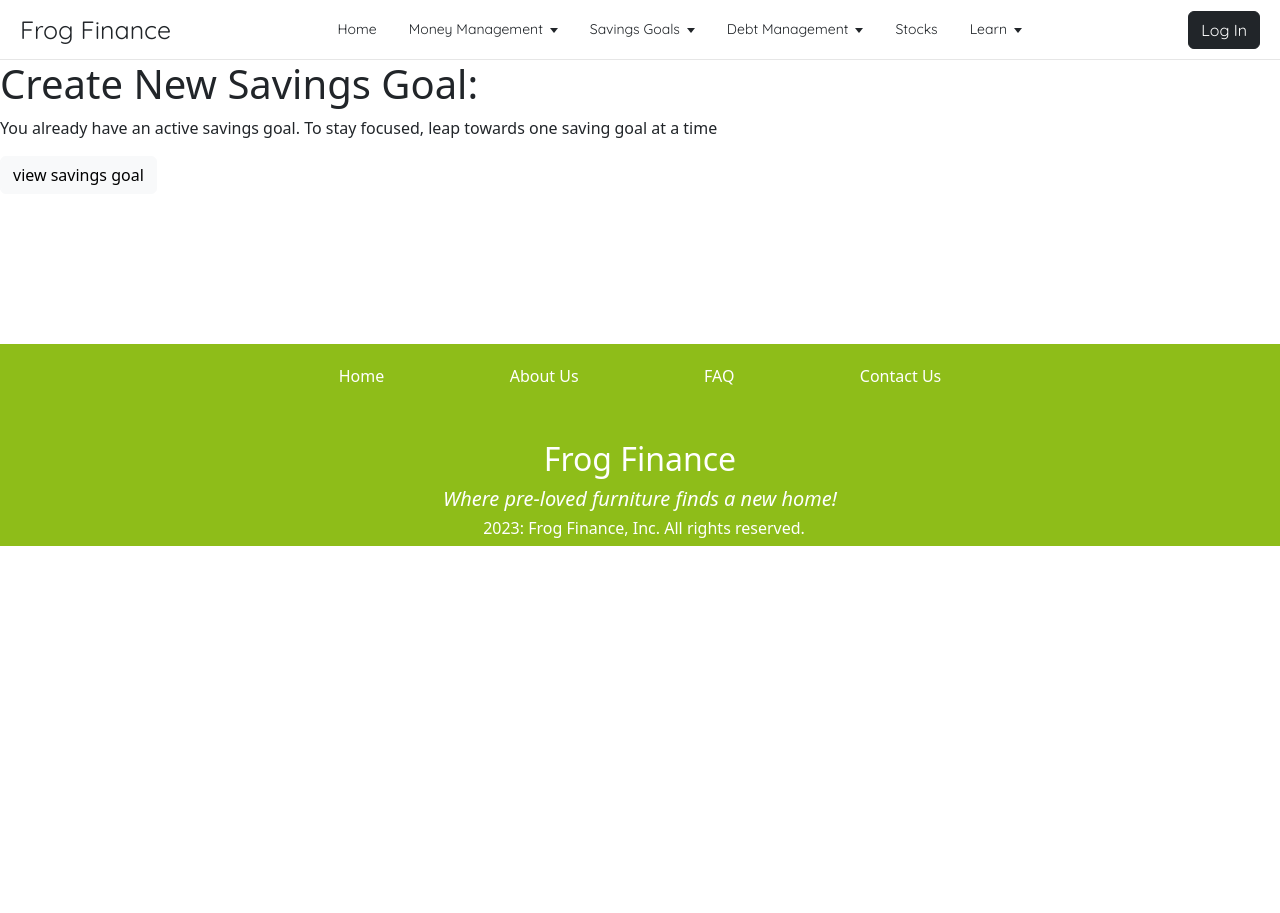
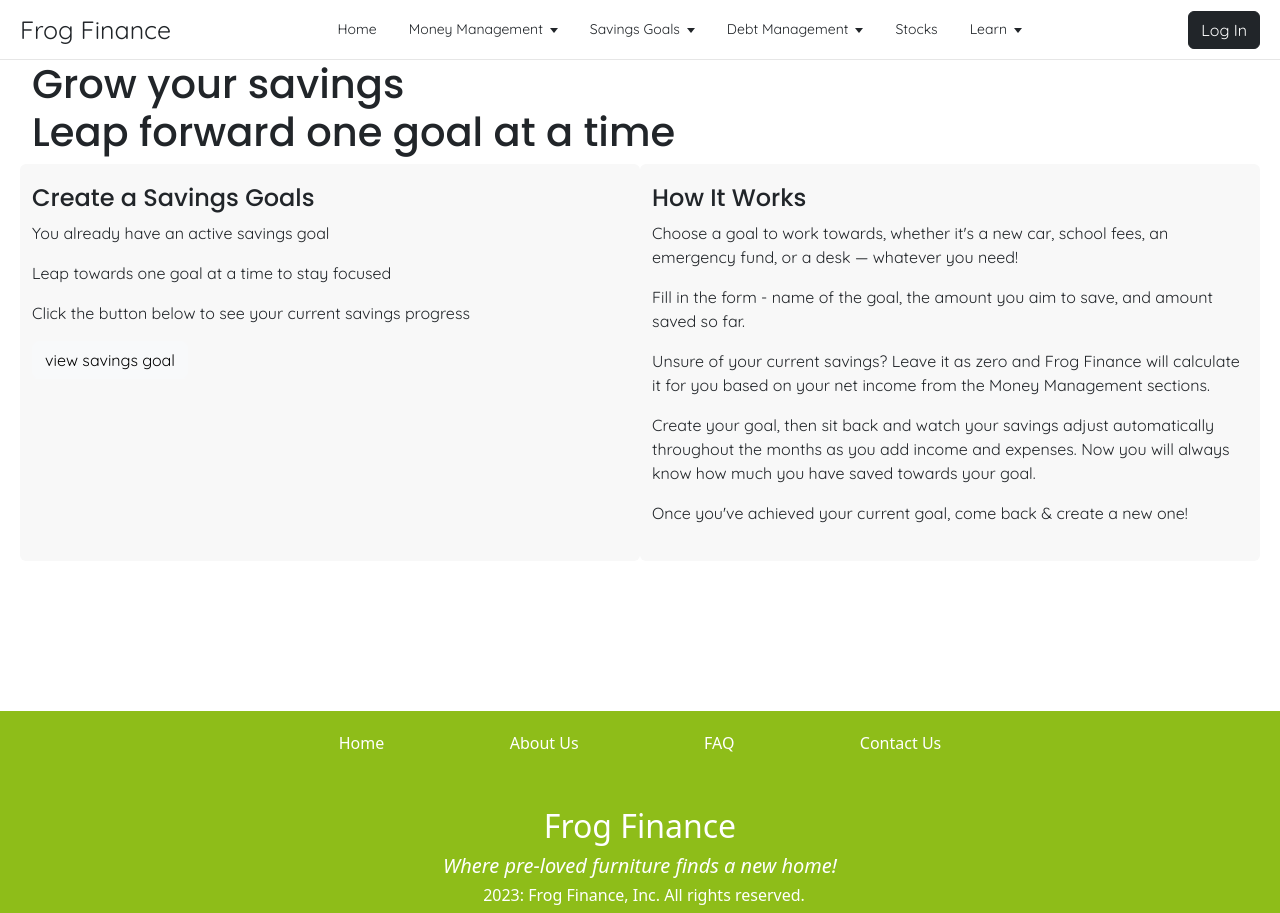
Before and after one commit to Shamayal/frog-finance, a React (Create React App) app in the folder frontend/client/: page /savings/add in a window 1280 px wide. Before the commit the page ends 800 px from the top, so only its background shows below. Built offline with nearby package versions, Linux system fonts and the light colour scheme; no server answers.

Commit message:
complete styling for Create Savings page

```diff
--- a/frontend/client/src/components/savings/CreateSavingsGoal.jsx
+++ b/frontend/client/src/components/savings/CreateSavingsGoal.jsx
@@ -5,13 +5,12 @@ import 'bootstrap/dist/css/bootstrap.css';
 import { Toaster, toast } from 'react-hot-toast';
 
 const CreateSavingsGoal = () => {
+  const { createSavingsGoal, currentSavingsGoal, viewSavingsGoal } = useSavingsHook();
+  const navigate = useNavigate();
+
   const [savingName, setSavingName] = useState("")
   const [goalAmount, setGoalAmount] = useState("")
   const [currentAmount, setCurrentAmount] = useState("")
-
-  const navigate = useNavigate();
-
-  const { createSavingsGoal, currentSavingsGoal, viewSavingsGoal } = useSavingsHook();
 
   const handleClick = (event) => {
     event.preventDefault()
@@ -26,22 +25,27 @@ const CreateSavingsGoal = () => {
   }, []);
 
   return (
-    <div>
-      <h1>Create New Savings Goal: </h1>
+      <div className='wrapper savings-goal-section font-quicksand '>
+        <h1 className='font-poppins'>Grow your savings <br /> Leap forward one goal at a time</h1>
 
+
+          <main className='row justify-content-between'>
+            <section className='col create-savings-container bg-lightgray rounded-md'>
+              <h4 className='font-poppins'> Create a Savings Goals </h4>
               {currentSavingsGoal &&
-        <div>
-          <p>You already have an active savings goal. To stay focused, leap towards one saving goal at a time</p>
+                <div className='create-savings-text-bg rounded-md'>
+                  <p>You already have an active savings goal</p>
+                  <p>Leap towards one goal at a time to stay focused</p>
+                  <p>Click the button below to see your current savings progress</p>
                   <button className='btn btn-light' onClick={() => navigate("/savings/progress")}>view savings goal</button>
                 </div>
               }
 
               {!currentSavingsGoal &&
-
-        <form action="">
+                <form className='create-savings-text-bg rounded-md'>
 
                   <label htmlFor="saving_name">
-            What are you saving for? Enter your goal name:
+                    What are you saving for?
                   </label>
                   <input
                     type="text"
@@ -52,11 +56,8 @@ const CreateSavingsGoal = () => {
                     onChange={(event) => setSavingName(event.target.value)}
                   />
 
-          <br />
-
-
                   <label htmlFor="goal_amount">
-            How much do you need to save to reach this goal?
+                    How much do you need to save?
                   </label>
                   <input
                     type="number" value={goalAmount}
@@ -66,10 +67,8 @@ const CreateSavingsGoal = () => {
                     onChange={(event) => setGoalAmount(event.target.value)}
                   />
 
-          <br />
-
                   <label htmlFor="current_amount">
-            How much have you already saved towards this goal?
+                    How much have you already saved?
                   </label>
                   <input
                     type="number"
@@ -79,15 +78,24 @@ const CreateSavingsGoal = () => {
                     placeholder='$0'
                     onChange={(event) => setCurrentAmount(event.target.value)}
                   />
-
+                  <br />
                   <br />
 
                   <button className='btn btn-light' type="submit" onClick={handleClick}>Create Goal</button>
                 </form>
+              }
+            </section>
 
-      }
+            <section className='col savings-page-how-it-works bg-lightgray rounded-md'>
+              <h4 className='font-poppins'> How It Works</h4>
+              <p> Choose a goal to work towards, whether it's a new car, school fees, an emergency fund, or a desk — whatever you need! </p>
+              <p>Fill in the form - name of the goal, the amount you aim to save, and amount saved so far. </p>
+              <p> Unsure of your current savings? Leave it as zero and Frog Finance will calculate it for you based on your net income from the Money Management sections.</p>
+              <p> Create your goal, then sit back and watch your savings adjust automatically throughout the months as you add income and expenses. Now you will always know how much you have saved towards your goal.</p>
+              <p>Once you've achieved your current goal, come back & create a new one!</p>
+            </section>
 
-
+          </main>
 
       </div>
   )
--- /dev/null
+++ b/frontend/client/src/styles/savings.css
@@ -0,0 +1,46 @@
+.savings-goal-section {
+  padding: 30px 0;
+}
+
+.savings-goal-section .row {
+  margin-top: 30px;
+}
+
+.savings-goal-section .col {
+  padding: 40px 50px;
+  max-width: 47%;
+}
+
+
+.savings-page-how-it-works {
+  height: 500px;
+}
+
+.savings-page-how-it-works h4 {
+  padding-bottom: 25px;
+}
+
+.btn-light:hover {
+  background-color: #3B7601;
+  color: white;
+}
+
+/* Create Savings page */
+.create-savings-container {
+  background-image: url('https://images.unsplash.com/photo-1633158829875-e5316a358c6f?ixlib=rb-4.0.3&ixid=M3wxMjA3fDB8MHxwaG90by1wYWdlfHx8fGVufDB8fHx8fA%3D%3D&auto=format&fit=crop&w=1470&q=80');
+  background-size: cover;
+  background-repeat: no-repeat;
+}
+
+.create-savings-text-bg {
+  background-color: rgba(246, 242, 242, 0.6);
+  padding: 40px 25px;
+  width: 75%;
+  margin-top: 40px;
+}
+
+.create-savings-container form input {
+  margin-bottom: 10px;
+  padding: 5px 10px;
+  border-radius: 10px;
+}
```
Lines whose indentation alone changed are shown as unchanged.
